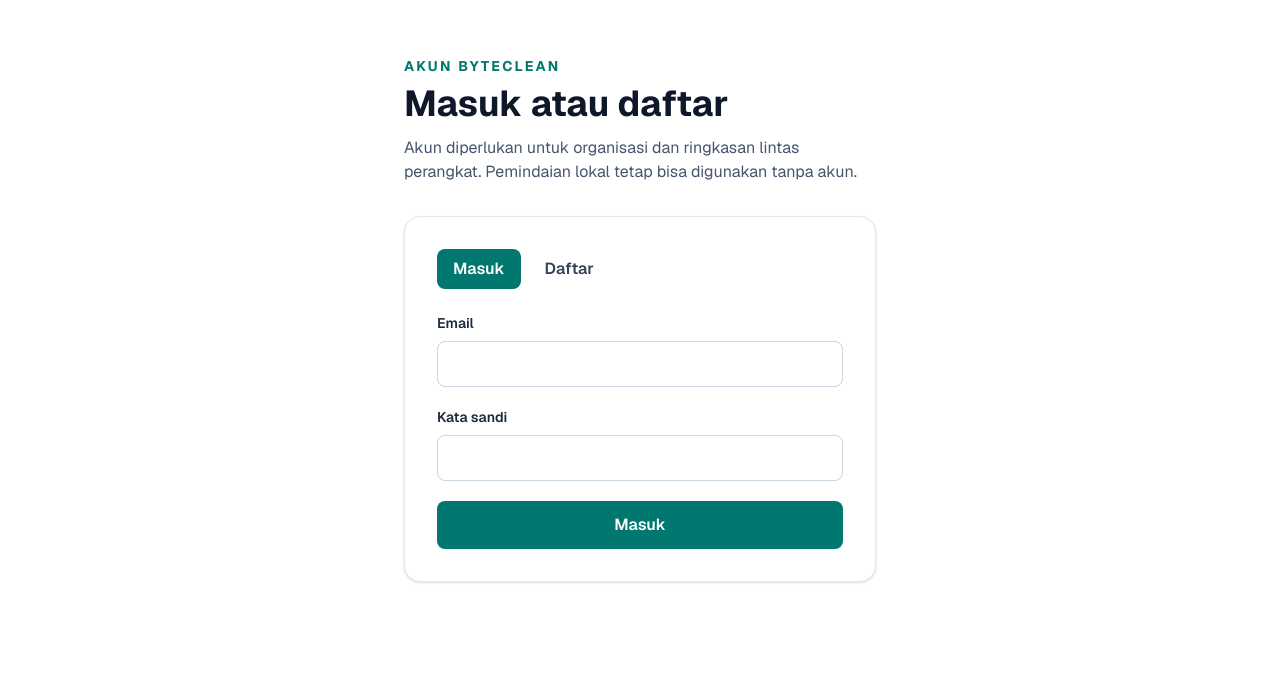
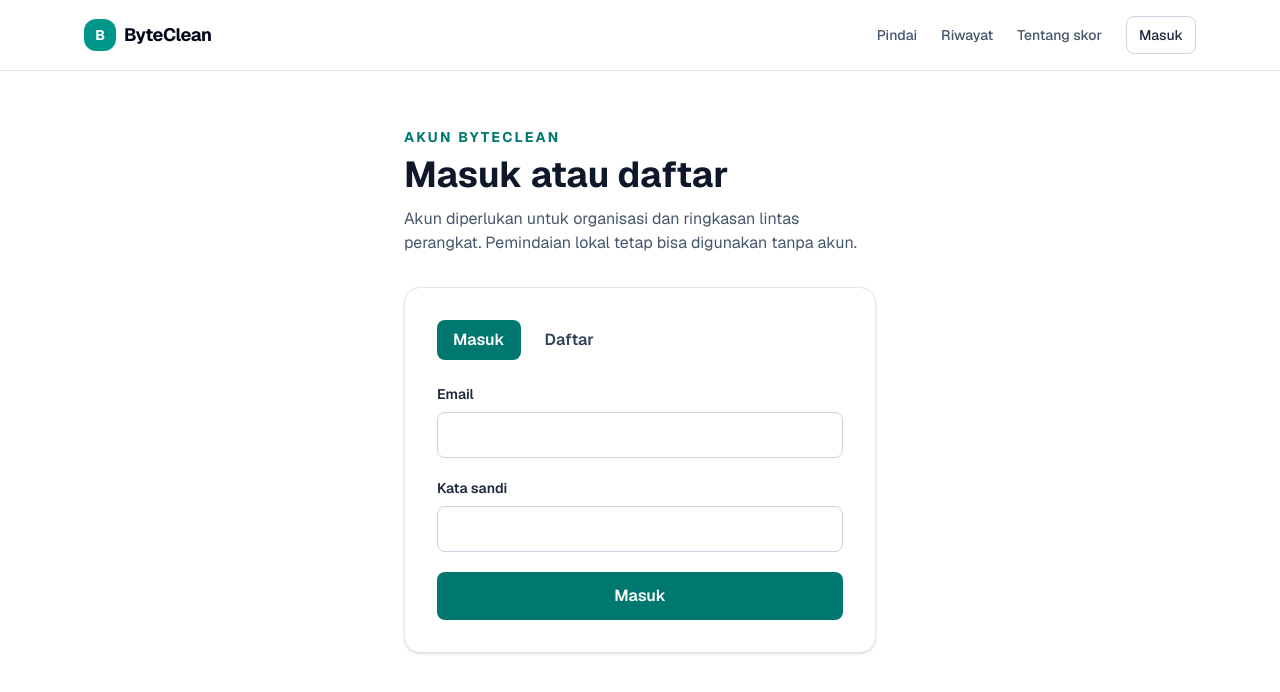
Before and after one commit to Zaimae-1/ITC-ByteClean, a Next.js app: page /auth in a window 1280 px wide. Shown: the top 692 px of the page. Built offline with nearby package versions, Linux system fonts and the light colour scheme; no server answers.

Commit message:
fix: show consistent navigation and limit deletion support

```diff
--- a/app/auth/page.tsx
+++ b/app/auth/page.tsx
@@ -2,8 +2,9 @@ import { redirect } from "next/navigation";
 import { AuthForm } from "./auth-form";
 import { createSupabaseServerClient } from "@/lib/supabase/server";
 
-export default async function AuthPage() {
+export default async function AuthPage({ searchParams }: { searchParams: Promise<{ error?: string }> }) {
   const client = await createSupabaseServerClient();
   if (client && (await client.auth.getUser()).data.user) redirect("/account");
-  return <main className="mx-auto max-w-lg px-5 py-14"><p className="text-sm font-bold uppercase tracking-[0.16em] text-teal-700">Akun ByteClean</p><h1 className="mt-2 text-4xl font-bold">Masuk atau daftar</h1><p className="mt-3 text-slate-600">Akun diperlukan untuk organisasi dan ringkasan lintas perangkat. Pemindaian lokal tetap bisa digunakan tanpa akun.</p><AuthForm /></main>;
+  const { error } = await searchParams;
+  return <main className="mx-auto max-w-lg px-5 py-14"><p className="text-sm font-bold uppercase tracking-[0.16em] text-teal-700">Akun ByteClean</p><h1 className="mt-2 text-4xl font-bold">Masuk atau daftar</h1><p className="mt-3 text-slate-600">Akun diperlukan untuk organisasi dan ringkasan lintas perangkat. Pemindaian lokal tetap bisa digunakan tanpa akun.</p>{error && <p role="alert" className="mt-5 rounded-lg bg-red-50 p-4 text-sm text-red-700">Konfirmasi email gagal atau tautan sudah kedaluwarsa. Coba masuk atau daftar kembali.</p>}<AuthForm /></main>;
 }
--- a/app/history/page.tsx
+++ b/app/history/page.tsx
@@ -1,10 +1,8 @@
-import { SiteHeader } from "../components/site-header";
 import { HistoryList } from "./history-list";
 
 export default function HistoryPage() {
   return (
     <>
-      <SiteHeader />
       <main className="mx-auto max-w-5xl px-5 py-12 sm:py-16">
         <p className="text-sm font-bold uppercase tracking-[0.16em] text-teal-700">Tersimpan di perangkat</p>
         <h1 className="mt-2 text-4xl font-bold tracking-tight">Riwayat pemindaian</h1>
--- a/app/layout.tsx
+++ b/app/layout.tsx
@@ -1,6 +1,7 @@
 import type { Metadata } from "next";
 import { Geist, Geist_Mono } from "next/font/google";
 import "./globals.css";
+import { SiteHeader } from "./components/site-header";
 
 const geistSans = Geist({
   variable: "--font-geist-sans",
@@ -23,7 +24,7 @@ export default function RootLayout({ children }: LayoutProps<"/">) {
       lang="id"
       className={`${geistSans.variable} ${geistMono.variable} h-full antialiased`}
     >
-      <body className="min-h-full flex flex-col">{children}</body>
+      <body className="min-h-full flex flex-col"><SiteHeader />{children}</body>
     </html>
   );
 }
--- a/app/page.tsx
+++ b/app/page.tsx
@@ -1,5 +1,4 @@
 import Link from "next/link";
-import { SiteHeader } from "./components/site-header";
 
 const features = [
   { number: "01", title: "Pilih folder", description: "Anda menentukan folder yang boleh dibaca. ByteClean tidak memindai seluruh komputer tanpa izin." },
@@ -10,7 +9,6 @@ const features = [
 export default function Home() {
   return (
     <>
-      <SiteHeader />
       <main>
         <section className="border-b border-slate-200 bg-gradient-to-br from-teal-50 via-white to-sky-50">
           <div className="mx-auto grid max-w-6xl gap-12 px-5 py-20 lg:grid-cols-[1.2fr_0.8fr] lg:items-center lg:py-28">
--- a/app/scan/page.tsx
+++ b/app/scan/page.tsx
@@ -1,5 +1,4 @@
 import { Suspense } from "react";
-import { SiteHeader } from "../components/site-header";
 import { ScanWorkspace } from "./scan-workspace";
 import { createSupabaseServerClient } from "@/lib/supabase/server";
 import { DEFAULT_SETTINGS, type ScanSettings } from "@/lib/scanner/types";
@@ -11,7 +10,6 @@ export default function ScanPage({
 }) {
   return (
     <>
-      <SiteHeader />
       <Suspense fallback={<p className="mx-auto max-w-6xl px-5 py-12 text-slate-600">Menyiapkan pemindaian...</p>}>
         <ScanPageContent searchParams={searchParams} />
       </Suspense>
--- a/app/scan/scan-workspace.tsx
+++ b/app/scan/scan-workspace.tsx
@@ -67,7 +67,8 @@ export function ScanWorkspace({ initialDemo, settings }: { initialDemo: boolean;
   );
   const hasResults = phase === "complete" || phase === "deleting";
   const isMobile = typeof navigator !== "undefined" && /Android|iPhone|iPad|Mobile/i.test(navigator.userAgent);
-  const canDelete = !demo && !readOnly && !isMobile && rootHandle !== null;
+  const isSupportedDeleteBrowser = typeof navigator !== "undefined" && /(?:Chrome|Edg)\//.test(navigator.userAgent) && !/(?:OPR|CriOS|SamsungBrowser)\//.test(navigator.userAgent);
+  const canDelete = !demo && !readOnly && !isMobile && isSupportedDeleteBrowser && rootHandle !== null;
   const hasExportableFiles = files.some((file) => file.categories.length > 0 && !ignoredIds.has(file.id));
 
   function startWorker(source: ScanSource, folderName: string, handle: FileSystemDirectoryHandle | null) {
--- a/app/score/page.tsx
+++ b/app/score/page.tsx
@@ -1,10 +1,8 @@
 import Link from "next/link";
-import { SiteHeader } from "../components/site-header";
 
 export default function ScorePage() {
   return (
     <>
-      <SiteHeader />
       <main className="mx-auto max-w-3xl px-5 py-12 sm:py-16">
         <p className="text-sm font-bold uppercase tracking-[0.16em] text-teal-700">Metode terbuka</p>
         <h1 className="mt-2 text-4xl font-bold tracking-tight">Tentang Skor Kebersihan Digital</h1>
```
